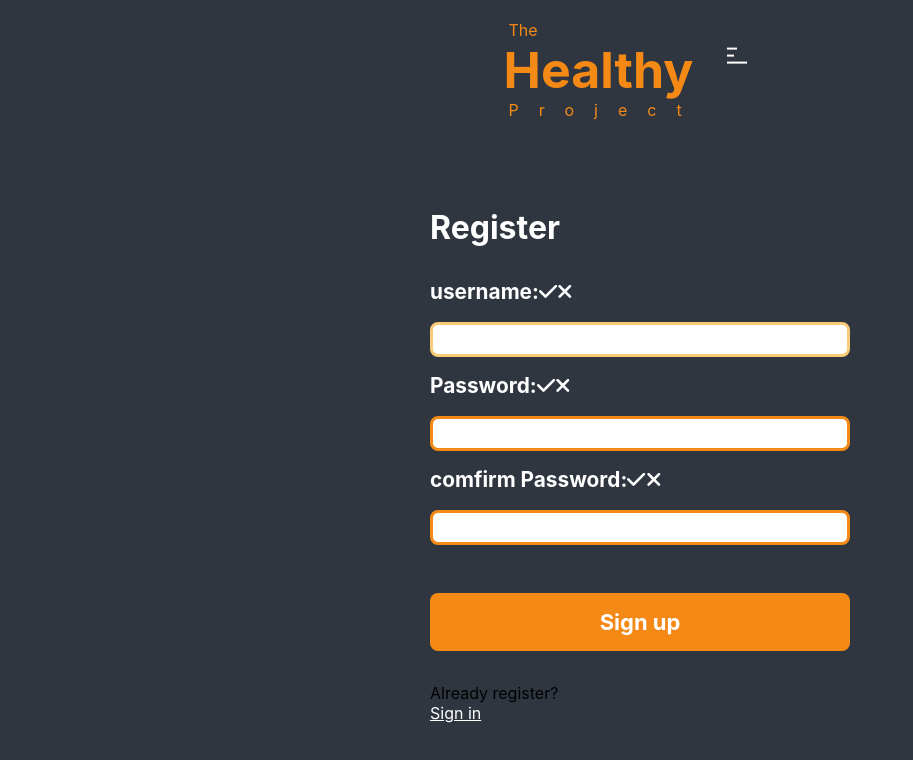
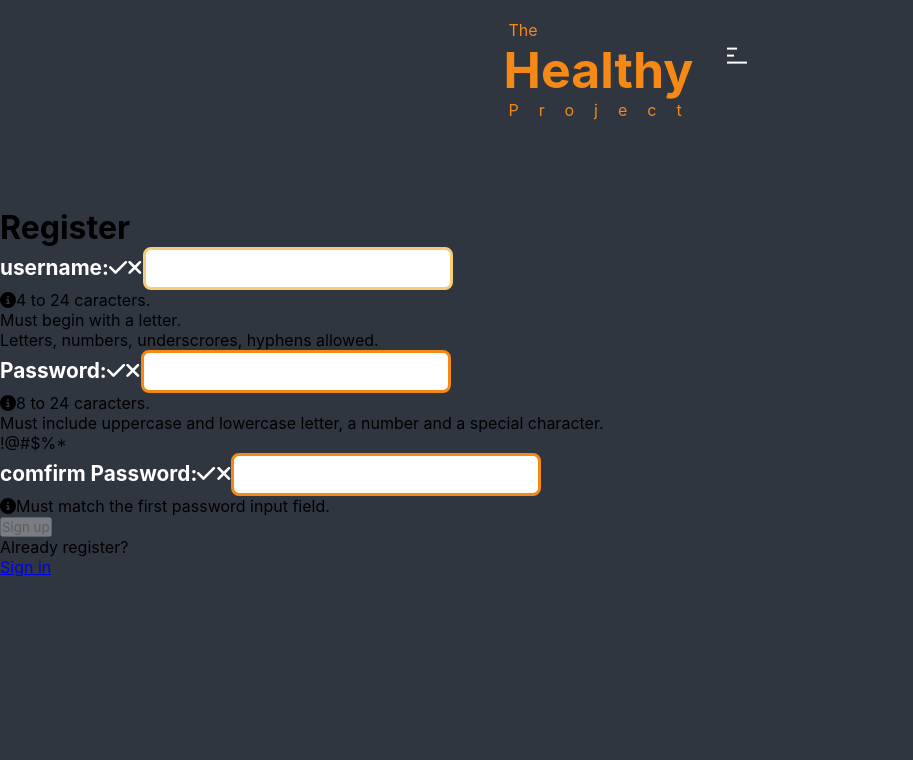
Before and after one commit to lcsaloonn/Health-react, a React (Create React App) app in the folder health-react/: page /register in a window 1280 px wide. Shown: the top 760 px of the page, without its empty margins (0-913 px from the left). Built offline with nearby package versions, Linux system fonts and the light colour scheme.

Commit message:
improvement css

```diff
--- a/health-react/src/components/forms/elements/formInput/formInput.scss
+++ b/health-react/src/components/forms/elements/formInput/formInput.scss
@@ -20,7 +20,7 @@ label {
 .formInput {
   display: flex;
   flex-direction: column;
-  width: 80%;
+
   .errorPanel {
     font-size: 0.75rem;
     border-radius: 0.5rem;
--- a/health-react/src/views/registerForm/registerForm.scss
+++ b/health-react/src/views/registerForm/registerForm.scss
@@ -1,106 +1,12 @@
-.success {
-  h1 {
-    color: var(--color-orange);
-    font-size: 40px;
-  }
-  min-height: 30vh;
-}
-
-.register {
-  display: flex;
-  justify-content: center;
-  align-items: center;
-  min-height: 60vh;
-
-  &-form {
-    width: 100%;
-    max-width: 420px;
-    min-height: 400px;
-    display: flex;
-    flex-direction: column;
-    justify-content: flex-start;
-
-    h1 {
-      color: var(--color-white);
-      padding-bottom: 1rem;
-    }
-    label {
-      margin: 1rem 0 0.5rem 0;
-      color: var(--color-white);
-    }
-    button {
-      margin: 3rem 0 1rem 0;
-      background-color: var(--color-orange);
-      color: var(--color-white);
-      box-sizing: border-box;
-      padding: 1rem;
-      border: none;
-      font-size: 22px;
-      font-weight: 700;
-      border-radius: 0.5rem;
-    }
-  }
-
-  form {
-    display: flex;
-    flex-direction: column;
-    justify-content: space-evenly;
-    flex-grow: 1;
-    padding-bottom: 1rem;
-  }
-
-  a,
-  a:visited {
-    color: #fff;
-  }
-
-  input[type="text"],
-  input[type="password"] {
-    font-size: 18px;
-    padding: 0.25rem;
-    border-radius: 0.5rem;
-  }
-
-  .instruction {
-    font-size: 0.75rem;
+//---------------------
+.register-form {
+  &-btn {
+    margin-top: 30px;
+    padding: 15px;
+    background-color: var(--color-orange);
+    color: var(--color-white);
+    font-size: 1rem;
     font-weight: 700;
-    border-radius: 0.5rem;
-    background: var(--color-orange);
-    color: var(--color-white);
-    padding: 0.25rem;
-    position: relative;
-    bottom: -10px;
-  }
-
-  .instruction > svg {
-    margin-right: 0.25rem;
-  }
-
-  .offscreen {
-    position: absolute;
-    left: -9999px;
-  }
-
-  .valid {
-    color: limegreen;
-    margin-left: 0.25rem;
-  }
-
-  .invalid {
-    color: red;
-    margin-left: 0.25rem;
-  }
-
-  .errmsg {
-    background-color: lightpink;
-    color: firebrick;
-    font-weight: bold;
-    padding: 0.5rem;
-    margin-bottom: 0.5rem;
-    border-radius: 0.5rem;
-  }
-
-  .line {
-    display: inline-block;
+    border: none;
   }
 }
```
